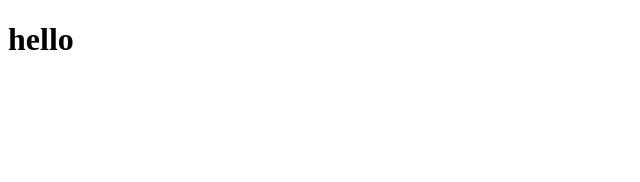
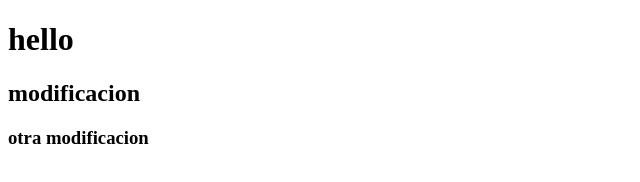
Before and after one commit to srr0bot/example, a plain HTML site: page index.html in a window 1280 px wide. Shown: the whole page, without its empty margins (0-640 px from the left). Drawn offline with Linux system fonts and the light colour scheme.

Commit message:
segundo commit

```diff
--- a/index.html
+++ b/index.html
@@ -8,5 +8,7 @@
 </head>
 <body>
     <h1>hello</h1>
+    <h2>modificacion</h2>
+    <h3>otra modificacion</h3>
 </body>
 </html>
```
